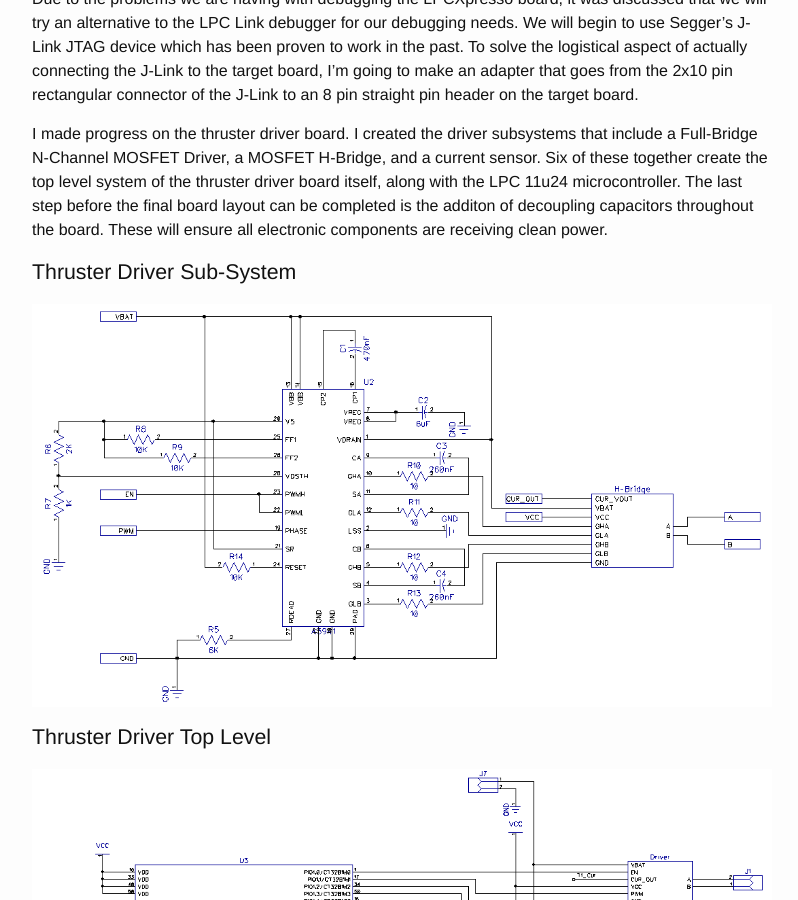
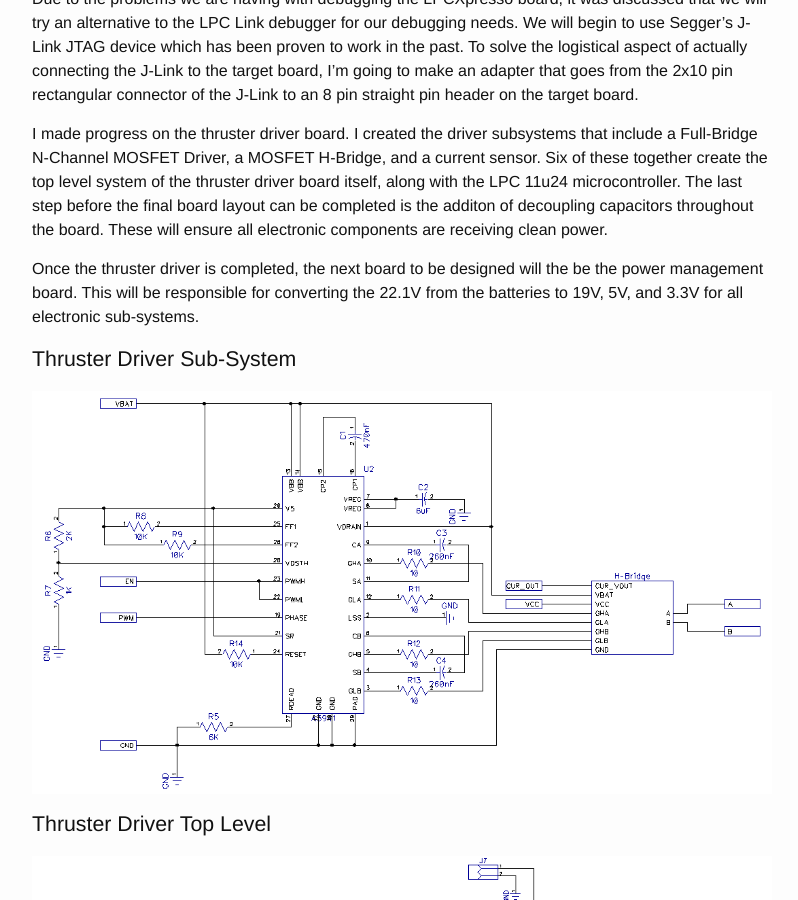
Before and after one commit to vartan/Xeebo, a Jekyll site: the page built from _posts/2015-02-20-weekly-report-5.md, in a window 1280 px wide and 900 px high, scrolled down 315 px. Shown: the whole window, without its empty margins (238-1036 px from the left). Built offline with Jekyll 4.4.1, drawn with Linux system fonts in a browser that asks for light colours; comment, search, counter and statistics services are not loaded.

Commit message:
power management board

```diff
--- a/_posts/2015-02-20-weekly-report-5.md
+++ b/_posts/2015-02-20-weekly-report-5.md
@@ -11,6 +11,8 @@ This is our third weekly report of the semester
 Due to the problems we are having with debugging the LPCXpresso board, it was discussed that we will try an alternative to the LPC Link debugger for our debugging needs. We will begin to use Segger's J-Link JTAG device which has been proven to work in the past. To solve the logistical aspect of actually connecting the J-Link to the target board, I'm going to make an adapter that goes from the 2x10 pin rectangular connector of the J-Link to an 8 pin straight pin header on the target board.
 
 I made progress on the thruster driver board. I created the driver subsystems that include a Full-Bridge N-Channel MOSFET Driver, a MOSFET H-Bridge, and a current sensor. Six of these together create the top level system of the thruster driver board itself, along with the LPC 11u24 microcontroller. The last step before the final board layout can be completed is the additon of decoupling capacitors throughout the board. These will ensure all electronic components are receiving clean power.
+
+Once the thruster driver is completed, the next board to be designed will the be the power management board. This will be responsible for converting the 22.1V from the batteries to 19V, 5V, and 3.3V for all electronic sub-systems.
 
 ###Thruster Driver Sub-System
 ![SubSystem](/images/ThrusterDriverSubAssy.png)
```
